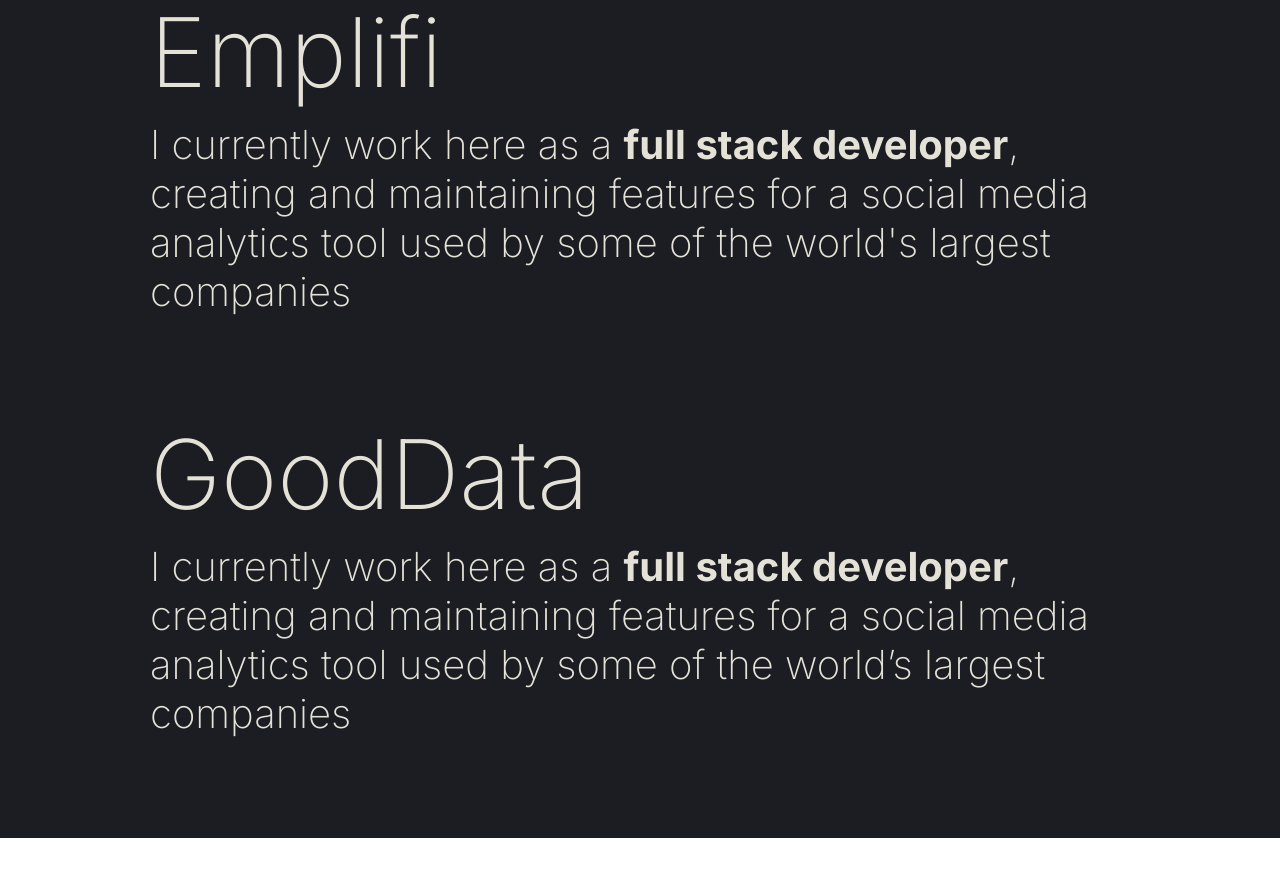
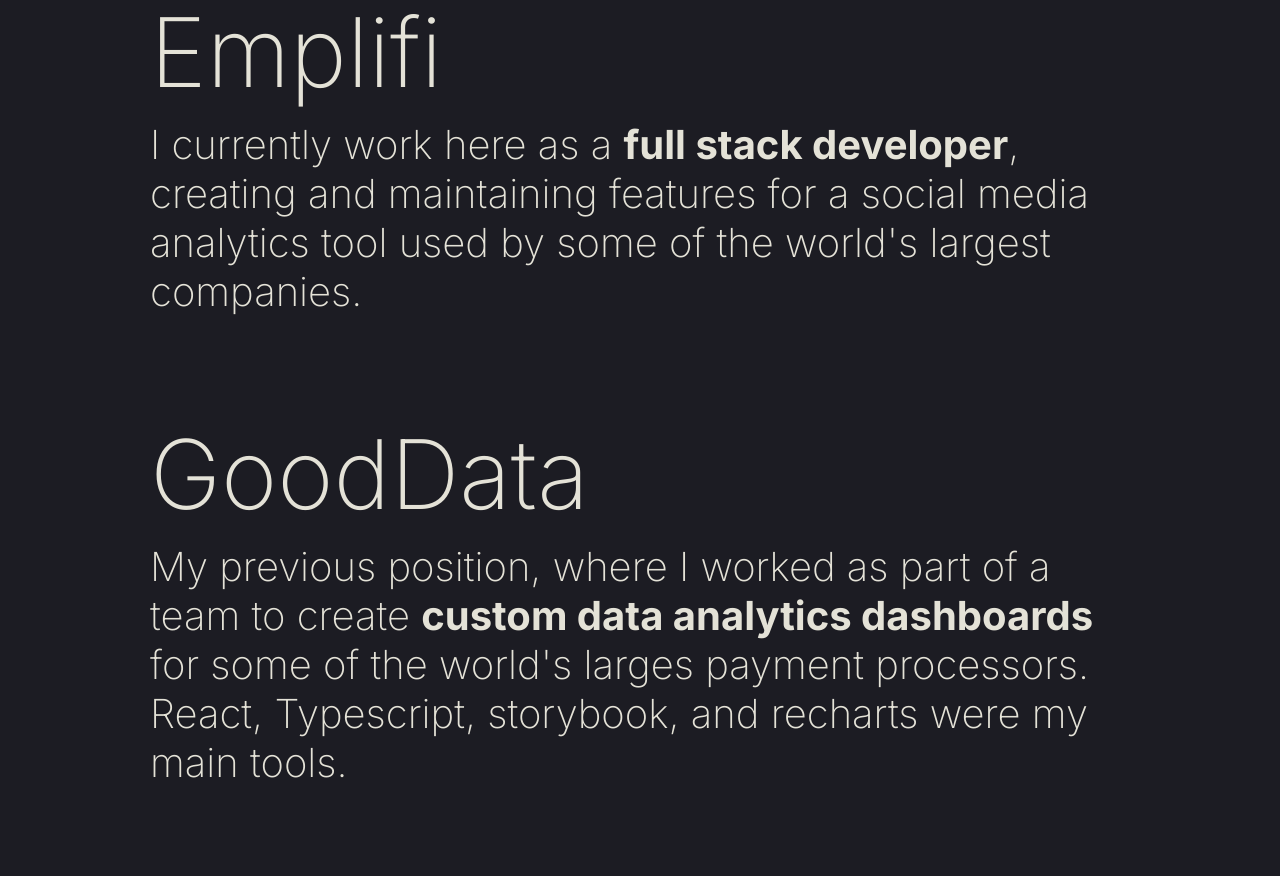
Before and after one commit to Burkes321/samuel-burke-dev, a Next.js app: page /experience in a window 1280 px wide. Shown: the part 680-1556 px from the top of the page. Before the commit the page ends 1518 px from the top, so only its background shows below. Built offline with nearby package versions, Linux system fonts and the light colour scheme.

Commit message:
fixed some typos, added max width to pages

```diff
--- a/src/app/experience/page.module.css
+++ b/src/app/experience/page.module.css
@@ -1,10 +1,13 @@
 .mainContainer {
   min-height: 100vh;
   min-width: 100vw;
+  display: flex;
+  justify-content: center;
   background-color: var(--primary-shade);
   color: var(--secondary-shade);
 
   .contentContainer {
+    max-width: 1500px;
     padding: 100px 150px;
     display: flex;
     flex-direction: column;
--- a/src/app/experience/page.tsx
+++ b/src/app/experience/page.tsx
@@ -1,4 +1,4 @@
-'use client';
+// 'use client';
 
 // import { NavigationBar, Section } from '~/components';
 
@@ -45,7 +45,7 @@
               a <strong>freelancer</strong>. My most recent project involved
               building a <strong>data analytics dashboard</strong> on top of
               Microsoft Azure sentinel, using <strong>Next js</strong> and{' '}
-              <strong>recharts</strong>
+              <strong>recharts</strong>.
             </>
           }
         />
@@ -56,7 +56,7 @@
             <>
               I currently work here as a <strong>full stack developer</strong>,
               creating and maintaining features for a social media analytics
-              tool used by some of the world&apos;s largest companies
+              tool used by some of the world&apos;s largest companies.
             </>
           }
         />
@@ -65,9 +65,10 @@
           title="GoodData"
           subtext={
             <>
-              I currently work here as a <strong>full stack developer</strong>,
-              creating and maintaining features for a social media analytics
-              tool used by some of the world’s largest companies
+              My previous position, where I worked as part of a team to create{' '}
+              <strong>custom data analytics dashboards</strong> for some of the
+              world&apos;s larges payment processors. React, Typescript,
+              storybook, and recharts were my main tools.
             </>
           }
         />
--- a/src/app/page.module.css
+++ b/src/app/page.module.css
@@ -3,10 +3,13 @@
 
   min-height: 100vh;
   min-width: 100vw;
+  display: flex;
+  justify-content: center;
   background-color: var(--primary-shade);
   color: var(--secondary-shade);
 
   .contentContainer {
+    max-width: 1500px;
     padding: 100px 150px;
     display: flex;
     flex-direction: column;
```
Also changed, not shown: src/app/page.tsx (+5 -5 lines).
